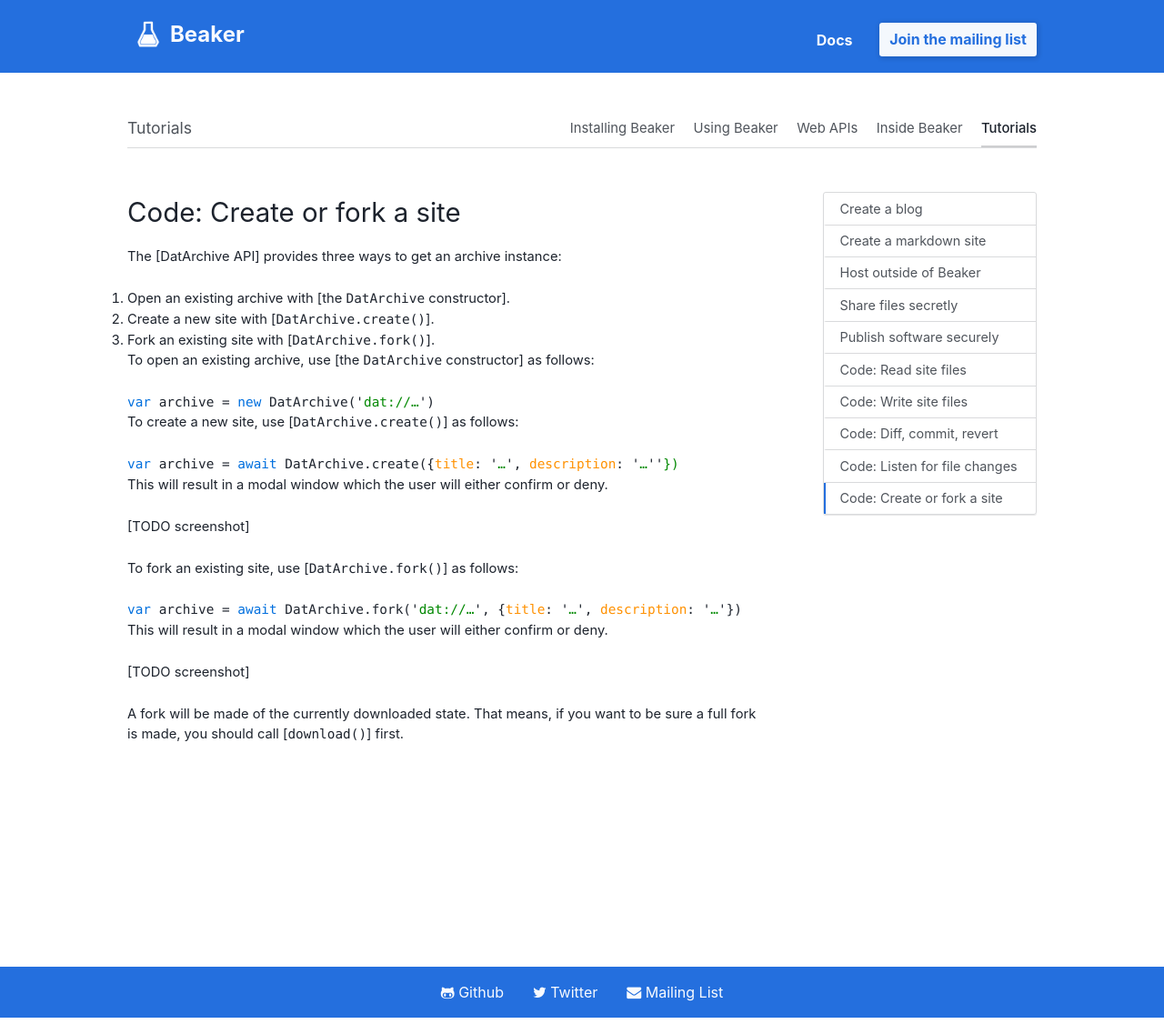
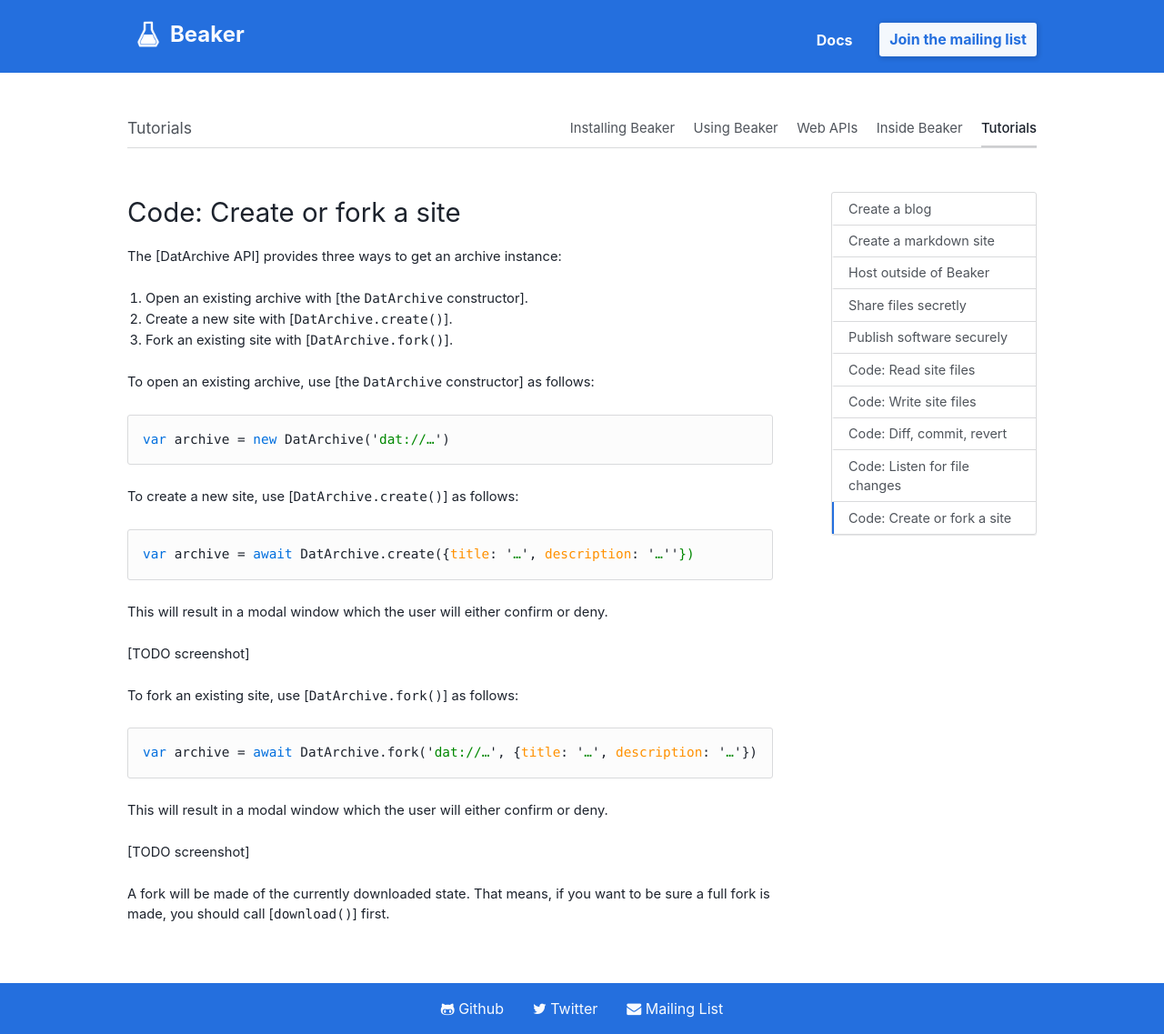
Before and after one commit to beakerbrowser/beakerbrowser.com, a Jekyll site: the page built from _docs/tutorials/create-or-fork-a-site.md, in a window 1280 px wide. Shown: the whole page at 91% size. Built offline with Jekyll 4.4.1, drawn with Linux system fonts in a browser that asks for light colours.

Commit message:
Style blocks of code in docs

```diff
--- a/css/pages/_docs.scss
+++ b/css/pages/_docs.scss
@@ -95,8 +95,17 @@
       margin-bottom: 1.5rem;
     }
 
-    ul {
+    ul,
+    ol {
       margin: 0 0 1.5rem 20px;
+    }
+
+    pre {
+      margin-bottom: 1.5rem;
+      border: 1px solid $gray--mid;
+      padding: 1rem;
+      border-radius: 3px;
+      background: transparentize($gray--light, .65);
     }
   }
 
```
